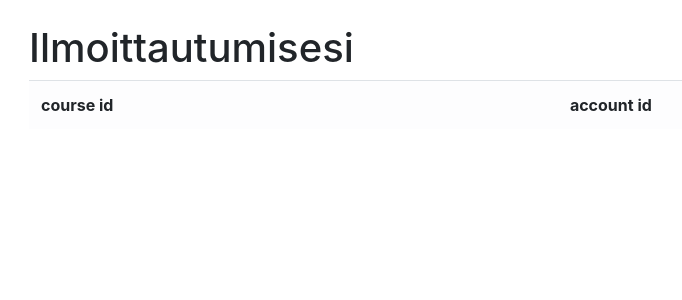
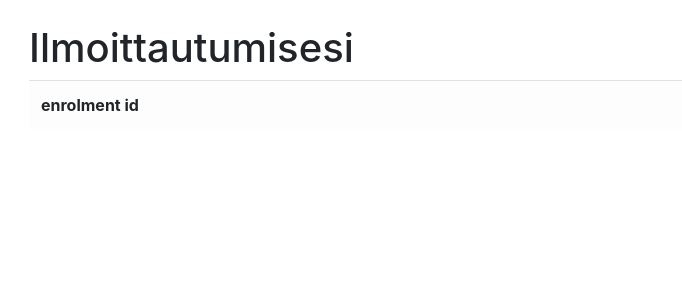
Before and after one commit to Elhefes/KurssiIlmo, a Flask app: page /enrolments in a window 1280 px wide. Shown: the part 56-356 px from the top of the page, without its empty margins (56-738 px from the left). Run offline with Flask 2, Linux system fonts and the light colour scheme; data that the repository does not hold is empty; some libraries are stand-ins or nearby versions.

Commit message:
pieniä viilauksia

```diff
--- a/application/auth/models.py
+++ b/application/auth/models.py
@@ -33,7 +33,7 @@ class User(db.Model):
     def is_authenticated(self):
         return True
 
-    def get_user_amount(self):
+    def get_user_amount():
         stmt = text("SELECT COUNT(*) FROM Account")
         res = db.engine.execute(stmt)
         for row in res:
--- a/application/courses/models.py
+++ b/application/courses/models.py
@@ -42,7 +42,7 @@ class Course(db.Model):
         for row in res:
             return row[0]
 
-    def get_course_amount(self):
+    def get_course_amount():
         stmt = text("SELECT COUNT(*) FROM Course")
         res = db.engine.execute(stmt)
         for row in res:
--- a/application/enrolment/models.py
+++ b/application/enrolment/models.py
@@ -37,3 +37,9 @@ class Enrolment(db.Model):
         res = db.engine.execute(stmt)
         for row in res:
             return row[0]
+
+    def get_enrolment_amount():
+        stmt = text("SELECT COUNT(*) FROM Enrolment")
+        res = db.engine.execute(stmt)
+        for row in res:
+            return row[0]
--- a/application/enrolment/views.py
+++ b/application/enrolment/views.py
@@ -1,6 +1,7 @@
 from flask import render_template, request, redirect, url_for
 from flask_login import login_required, current_user
 from application.enrolment.models import Enrolment
+from application.courses.views import Course
 
 from application import app, db
 
--- a/application/templates/enrolment/list.html
+++ b/application/templates/enrolment/list.html
@@ -4,21 +4,14 @@
 <table class="table table-light">
   <h1>Ilmoittautumisesi</h1>
     <tr>
-      <th>course id</th>
-      <th>account id</th>
+      <th>enrolment id</th>
 
     </tr>
     {% for enrolment in enrolments %}
     {% if current_user.id == enrolment.account_id %}
     <tr>
-      <td>{{ enrolment.course_id }}</td>
-      <td>{{ enrolment.account_id }}</td>
-
-
+      <td>{{ enrolment.id }}</td>
       <td>
-        <form method="POST" action="{{ url_for('enrolments_index') }}">
-          <input type="submit" value="Kurssitiedot"/>
-        </form>
         <form method="POST" action="{{ url_for('enrolments_remove', course_id = enrolment.course_id) }}">
           <input type="submit" value="Poista"/>
         </form>
--- a/application/templates/index.html
+++ b/application/templates/index.html
@@ -4,7 +4,8 @@
   <p>
     <h1>KurssiIlmo</h1>
     <h5>Yksinkertainen palvelu kurssien järjestämiseen ja niille ilmoittautumiseen</h5>
-    Käyttäjiä sovelluksella on {{ user.get_user_amount(user) }}, jotka ovat
-    perustaneet yhteensä {{ course.get_course_amount(course) }} kurssia.
+    Käyttäjiä sovelluksella on {{ user.get_user_amount() }}, jotka ovat
+    perustaneet yhteensä {{ course.get_course_amount() }} kurssia. <br>
+    Kurssi-ilmoittautumisia on yhteensä {{enrolment.get_enrolment_amount()}} kappaletta.
   </p>
 {% endblock %}
--- a/application/views.py
+++ b/application/views.py
@@ -2,7 +2,8 @@ from flask import render_template
 from application import app
 from application.courses.models import Course
 from application.auth.models import User
+from application.enrolment.models import Enrolment
 
 @app.route("/")
 def index():
-    return render_template("index.html", user = User, course = Course)
+    return render_template("index.html", user = User, course = Course, enrolment = Enrolment)
```
Also changed, not shown: application/templates/courses/info.html (indentation only).
